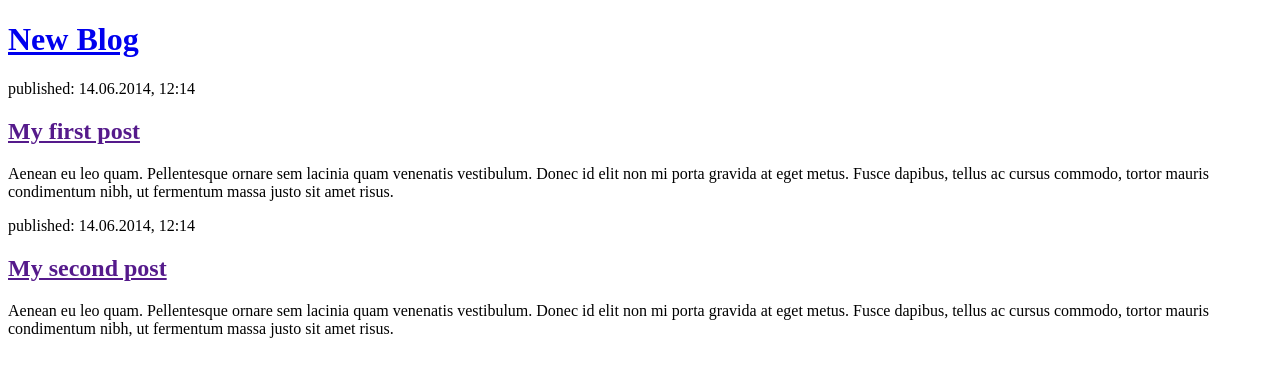
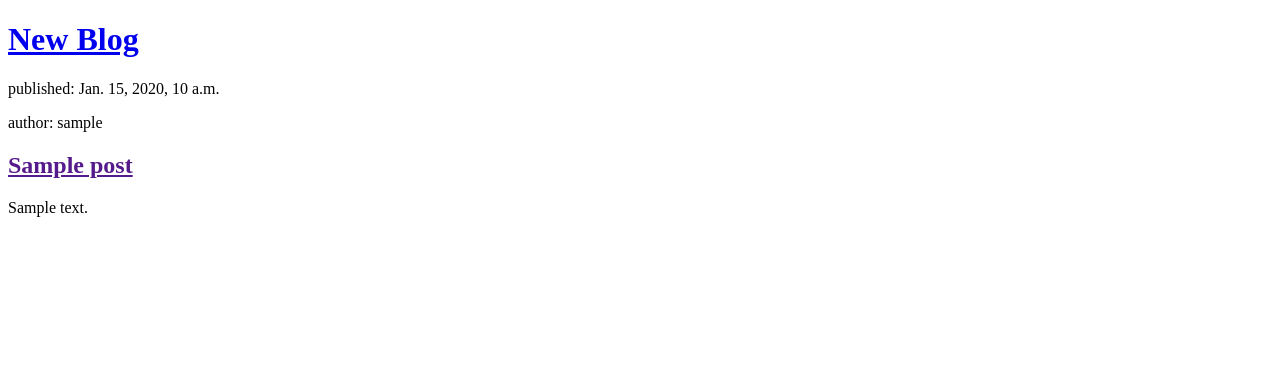
Before and after one commit to aluko123/django-webapp, a Django app: page / in a window 1280 px wide. Shown: the top 377 px of the page. Run offline with Django 4.2, Linux system fonts and the light colour scheme; tables that the repository leaves empty hold one stand-in row (values such as "Sample post").

Commit message:
Modified templates to display posts in db

```diff
--- a/new_blog/templates/new_blog/post_list.html
+++ b/new_blog/templates/new_blog/post_list.html
@@ -10,16 +10,14 @@
         <h1><a href="/">New Blog</a></h1>
     </header>
 
-    <article>
-        <time>published: 14.06.2014, 12:14</time>
-        <h2><a href="">My first post</a></h2>
-        <p>Aenean eu leo quam. Pellentesque ornare sem lacinia quam venenatis vestibulum. Donec id elit non mi porta gravida at eget metus. Fusce dapibus, tellus ac cursus commodo, tortor mauris condimentum nibh, ut fermentum massa justo sit amet risus.</p>
-    </article>
+    {% for post in posts %}
+        <article>
+            <time>published: {{ post.published_date }}</time>
+            <p>author: {{ post.author }}<p>
+            <h2><a href="">{{ post.title }}</a></h2>
+            <p>{{ post.text|linebreaksbr }}</p>
+        </article>
+    {% endfor %}
 
-    <article>
-        <time>published: 14.06.2014, 12:14</time>
-        <h2><a href="">My second post</a></h2>
-        <p>Aenean eu leo quam. Pellentesque ornare sem lacinia quam venenatis vestibulum. Donec id elit non mi porta gravida at eget metus. Fusce dapibus, tellus ac cursus commodo, tortor mauris condimentum nibh, ut fermentum massa justo sit amet risus.</p>
-    </article>
 </body>
 </html>
--- a/new_blog/views.py
+++ b/new_blog/views.py
@@ -1,6 +1,9 @@
 from django.shortcuts import render
+from .models import Post
+from django.utils import timezone
 
 # Create your views here.
 
 def post_list(request):
-    return render(request, 'new_blog/post_list.html', {})
+    posts = Post.objects.filter(published_date__lte=timezone.now()).order_by('published_date')
+    return render(request, 'new_blog/post_list.html', {'posts': posts})
```
